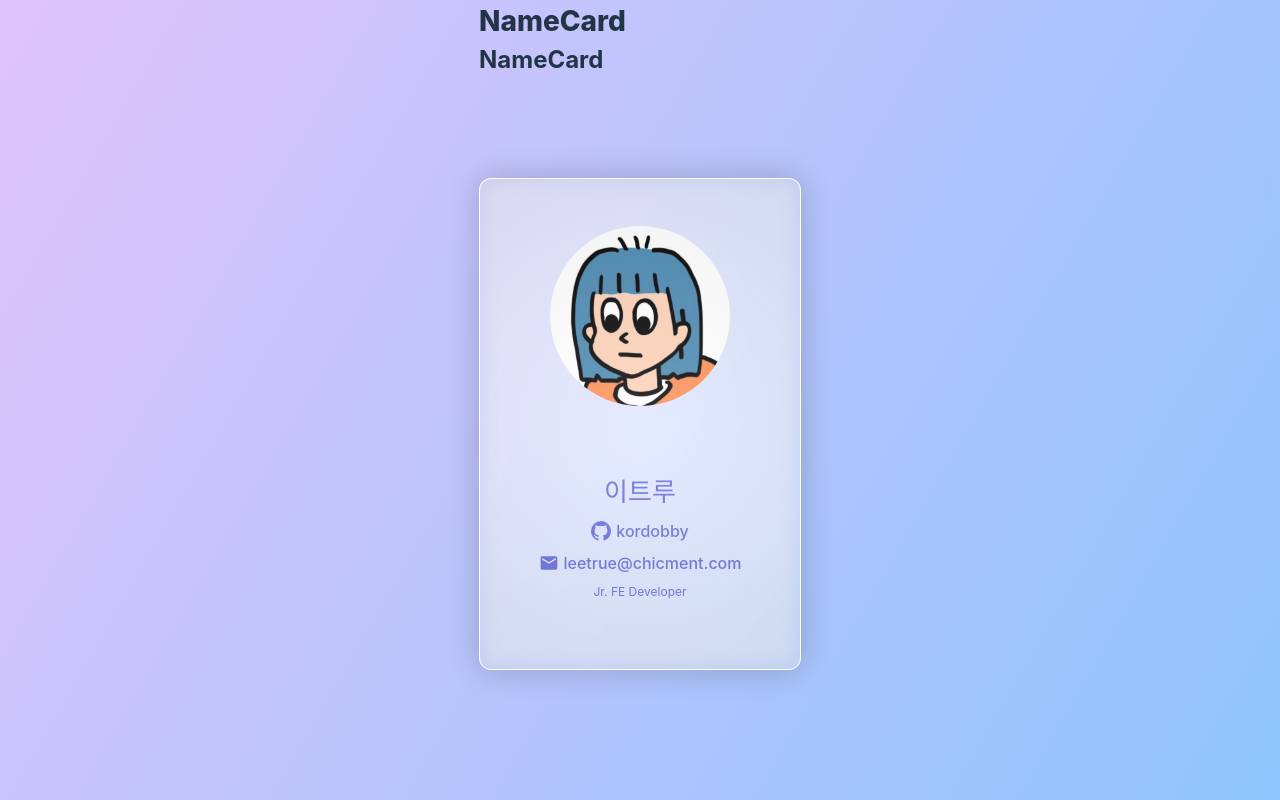
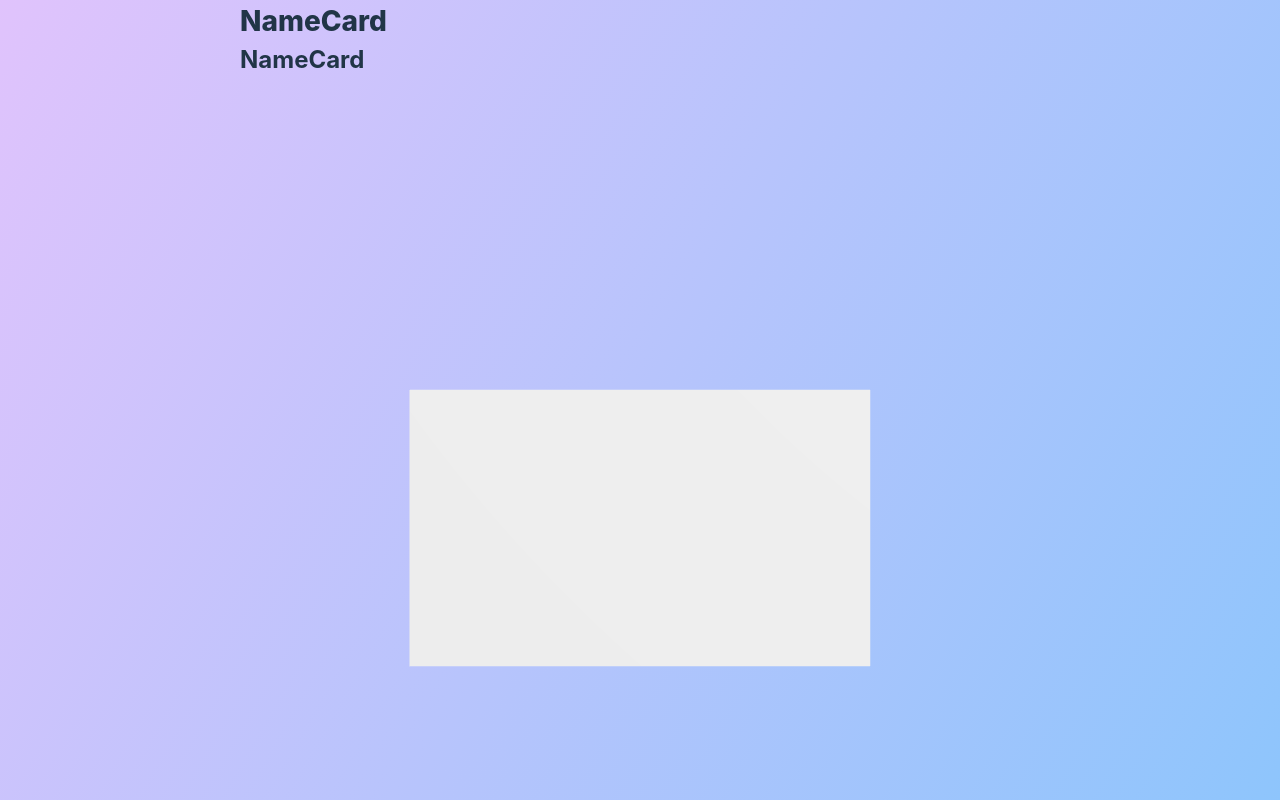
Before and after one commit to kordobby/with-kevin, a React (Vite) app: page / in a window 1280 px wide. Built offline with nearby package versions, Linux system fonts and the light colour scheme.

Commit message:
name card basic view

```diff
--- a/package.json
+++ b/package.json
@@ -9,6 +9,8 @@
     "preview": "vite preview"
   },
   "dependencies": {
+    "@react-three/drei": "^9.58.4",
+    "@react-three/fiber": "^8.12.0",
     "@types/styled-components": "^5.1.26",
     "gsap": "^3.11.5",
     "react": "^18.2.0",
@@ -17,11 +19,13 @@
     "react-router-dom": "^6.9.0",
     "router": "^1.3.8",
     "styled-components": "^5.3.9",
+    "three": "^0.150.1",
     "vite-tsconfig-paths": "^4.0.7"
   },
   "devDependencies": {
     "@types/react": "^18.0.28",
     "@types/react-dom": "^18.0.11",
+    "@types/three": "^0.149.0",
     "@vitejs/plugin-react": "^3.1.0",
     "typescript": "^4.9.3",
     "vite": "^4.2.0"
--- /dev/null
+++ b/src/components/nameCard/kevin/NameCard.tsx
@@ -0,0 +1,39 @@
+import { Canvas, useFrame } from "@react-three/fiber";
+import { OrbitControls } from "@react-three/drei";
+import { Mesh } from "three";
+import { useRef } from "react";
+import styled from "styled-components";
+
+type BoxProps = JSX.IntrinsicElements["mesh"];
+
+function Box(props: BoxProps) {
+  const meshRef = useRef<Mesh>(null);
+
+  return (
+    <mesh {...props} ref={meshRef}>
+      <boxBufferGeometry args={[5, 3, 0.1]} />
+      <meshStandardMaterial />
+    </mesh>
+  );
+}
+
+export default function NameCard() {
+  return (
+    <NameCardWrapper>
+      <Canvas camera={{ position: [0, 0, 5] }}>
+        <ambientLight />
+        <pointLight position={[10, 10, 10]} />
+        <Box position={[0, 0, 0]} />
+        <OrbitControls />
+      </Canvas>
+    </NameCardWrapper>
+  );
+}
+
+const NameCardWrapper = styled.div`
+  display: flex;
+  justify-content: center;
+  align-items: center;
+  width: 800px;
+  height: 700px;
+`;
--- a/src/pages/PageHome.tsx
+++ b/src/pages/PageHome.tsx
@@ -1,6 +1,7 @@
 import Layout from "@/components/layout/true/Layout";
 import NameCard from "@/components/nameCard/true/NameCard";
-import NameCardTemplate from "@/templates/true/NameCardTemplate";
+import NameCardTemplate from "@/templates/kevin/NameCardTemplate";
+// import NameCardTemplate from "@/templates/true/NameCardTemplate";
 
 const PageHome = () => {
   return <NameCardTemplate />;
--- /dev/null
+++ b/src/templates/kevin/NameCardTemplate.tsx
@@ -0,0 +1,16 @@
+import Contents from "../../components/layout/true/Contents";
+import Layout from "../../components/layout/true/Layout";
+import Title from "../../components/layout/true/Title";
+import NameCard from "../../components/nameCard/kevin/NameCard";
+
+const NameCardTemplate = () => {
+  return (
+    <Layout>
+      <Title>NameCard</Title>
+      <Title types="subtitle">NameCard</Title>
+      <NameCard />
+    </Layout>
+  );
+};
+
+export default NameCardTemplate;
```
Also changed, not shown: 2 other files (tests, documents, lock files or other folders).
